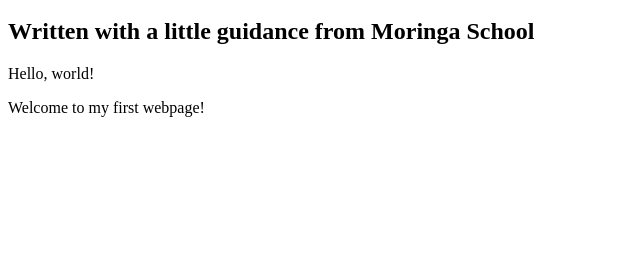
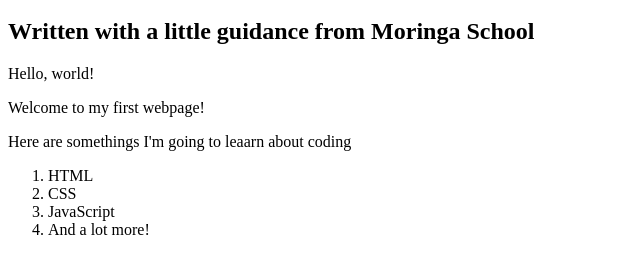
Before and after one commit to Dnjiru/my-first-webpage, a plain HTML site: page my-first-webpage.html in a window 1280 px wide. Shown: the part 48-322 px from the top of the page, without its empty margins (0-640 px from the left). Drawn offline with Linux system fonts and the light colour scheme.

Commit message:
add list elements

```diff
--- a/my-first-webpage.html
+++ b/my-first-webpage.html
@@ -9,5 +9,13 @@
 
     <p>Hello, world!</p>
     <p>Welcome to my first webpage!</p>
+
+    <p>Here are somethings I'm going to leaarn about coding</p>
+    <ol>
+      <li>HTML</li>
+      <li>CSS</li>
+      <li>JavaScript</li>
+      <li>And a lot more!</li>
+    </ol>
   </body>
 </html>
```
